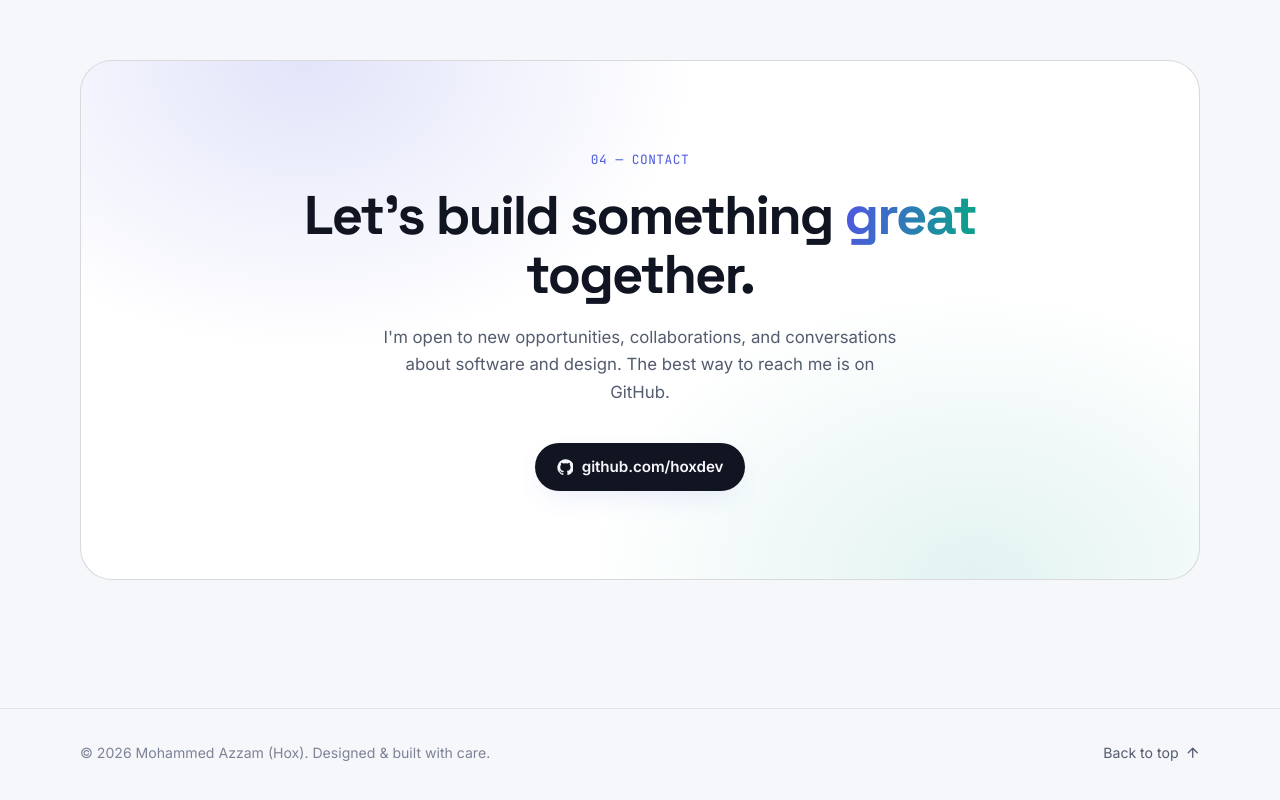
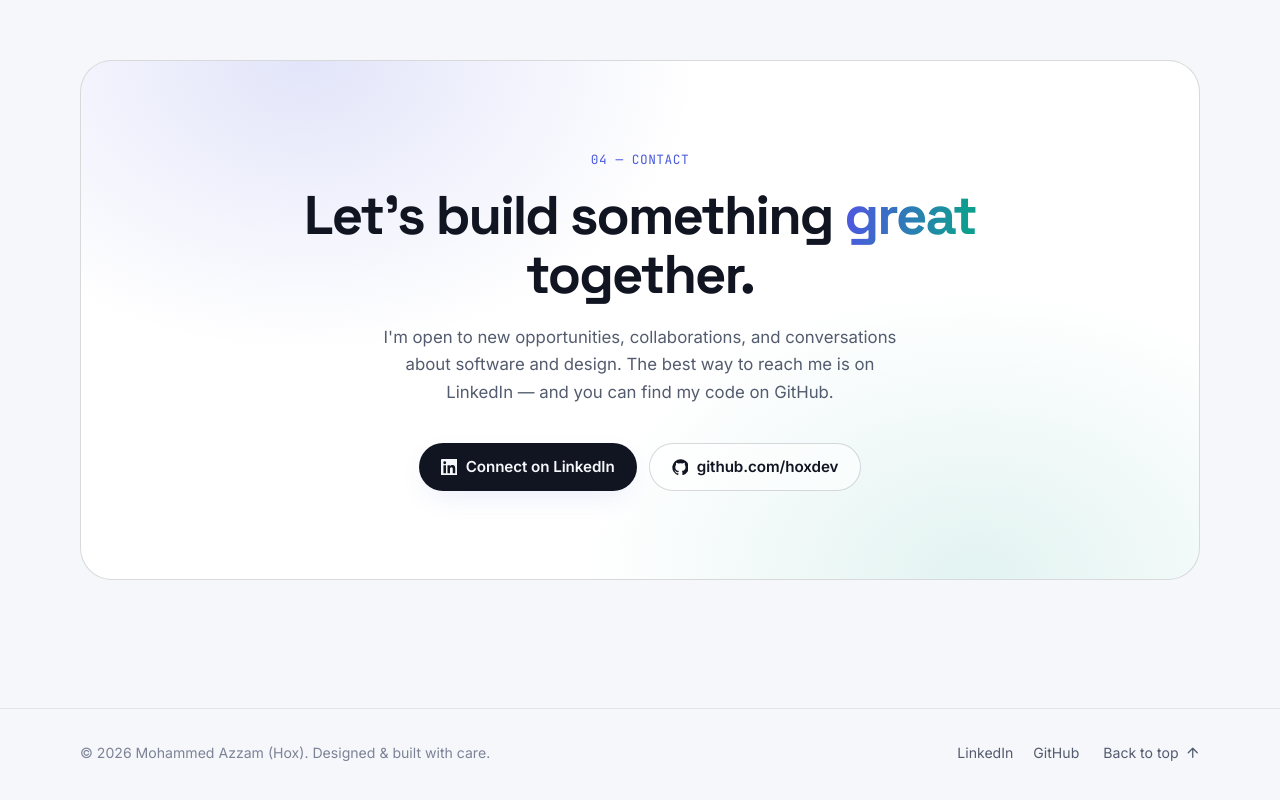
Before and after one commit to hoxDev/portfolio, a plain HTML site: page index.html in a window 1280 px wide. Shown: the part 3924-4724 px from the top of the page. Drawn offline with Linux system fonts and the light colour scheme.

Commit message:
Add LinkedIn profile to contact section and footer
Co-Authored-By: Claude Opus 5.5 <noreply@anthropic.com>
Claude-Session: https://claude.ai/code/session_012bEgZn98BKC9MSwmDU5LUd

```diff
--- a/assets/css/styles.css
+++ b/assets/css/styles.css
@@ -1116,6 +1116,11 @@ code { font-family: var(--font-mono); font-size: .9em; }
   justify-content: space-between;
   gap: 12px 24px;
 }
+.footer__social { display: flex; gap: 20px; margin-left: auto; }
+@media (max-width: 560px) { .footer__social { margin-left: 0; } }
+.footer__social a { color: var(--muted); transition: color .2s; }
+.footer__social a:hover { color: var(--accent); }
+
 .footer__top {
   display: inline-flex;
   align-items: center;
--- a/index.html
+++ b/index.html
@@ -352,16 +352,19 @@
           <h2 class="contact__title">Let's build something <span class="gradient-text">great</span> together.</h2>
           <p class="contact__text">
             I'm open to new opportunities, collaborations, and conversations about software and design.
-            The best way to reach me is on GitHub.
+            The best way to reach me is on LinkedIn — and you can find my code on GitHub.
           </p>
           <div class="contact__actions">
-            <a class="btn btn--primary" href="https://github.com/hoxdev" target="_blank" rel="noopener noreferrer">
+            <a class="btn btn--primary" href="https://www.linkedin.com/in/mohammed-azzam-381808342/" target="_blank" rel="noopener noreferrer">
+              <svg class="icon icon--fill" viewBox="0 0 24 24" aria-hidden="true"><path d="M20.45 20.45h-3.56v-5.57c0-1.33-.02-3.04-1.85-3.04-1.85 0-2.14 1.45-2.14 2.94v5.67H9.34V9h3.42v1.56h.05c.48-.9 1.64-1.85 3.37-1.85 3.6 0 4.27 2.37 4.27 5.46v6.28zM5.34 7.43a2.06 2.06 0 1 1 0-4.13 2.06 2.06 0 0 1 0 4.13zM7.12 20.45H3.56V9h3.56v11.45zM22.23 0H1.77C.79 0 0 .77 0 1.73v20.54C0 23.23.79 24 1.77 24h20.46c.98 0 1.77-.77 1.77-1.73V1.73C24 .77 23.21 0 22.23 0z"/></svg>
+              Connect on LinkedIn
+            </a>
+            <a class="btn btn--ghost" href="https://github.com/hoxdev" target="_blank" rel="noopener noreferrer">
               <svg class="icon icon--fill" viewBox="0 0 24 24" aria-hidden="true"><path d="M12 .5a11.5 11.5 0 0 0-3.64 22.41c.58.1.79-.25.79-.56v-2c-3.2.7-3.88-1.37-3.88-1.37-.53-1.33-1.28-1.69-1.28-1.69-1.05-.71.08-.7.08-.7 1.16.08 1.77 1.19 1.77 1.19 1.03 1.77 2.71 1.26 3.37.96.1-.75.4-1.26.73-1.55-2.55-.29-5.24-1.28-5.24-5.69 0-1.26.45-2.28 1.19-3.09-.12-.29-.52-1.46.11-3.05 0 0 .97-.31 3.17 1.18a11 11 0 0 1 5.77 0c2.2-1.49 3.17-1.18 3.17-1.18.63 1.59.23 2.76.11 3.05.74.81 1.19 1.83 1.19 3.09 0 4.42-2.7 5.39-5.26 5.68.41.36.78 1.06.78 2.14v3.17c0 .31.21.67.8.56A11.5 11.5 0 0 0 12 .5z"/></svg>
               github.com/hoxdev
             </a>
-            <!-- Add more contact links here, e.g.:
+            <!-- Add an email button here if you like:
             <a class="btn btn--ghost" href="mailto:you@example.com">Email me</a>
-            <a class="btn btn--ghost" href="https://www.linkedin.com/in/your-profile" target="_blank" rel="noopener noreferrer">LinkedIn</a>
             -->
           </div>
         </div>
@@ -373,6 +376,10 @@
   <footer class="footer">
     <div class="container footer__inner">
       <p>© <span id="year">2026</span> Mohammed Azzam (Hox). Designed &amp; built with care.</p>
+      <ul class="footer__social">
+        <li><a href="https://www.linkedin.com/in/mohammed-azzam-381808342/" target="_blank" rel="noopener noreferrer">LinkedIn</a></li>
+        <li><a href="https://github.com/hoxdev" target="_blank" rel="noopener noreferrer">GitHub</a></li>
+      </ul>
       <a href="#top" class="footer__top">
         Back to top
         <svg class="icon" viewBox="0 0 24 24" aria-hidden="true"><path d="M12 19V5M5 12l7-7 7 7"/></svg>
```
